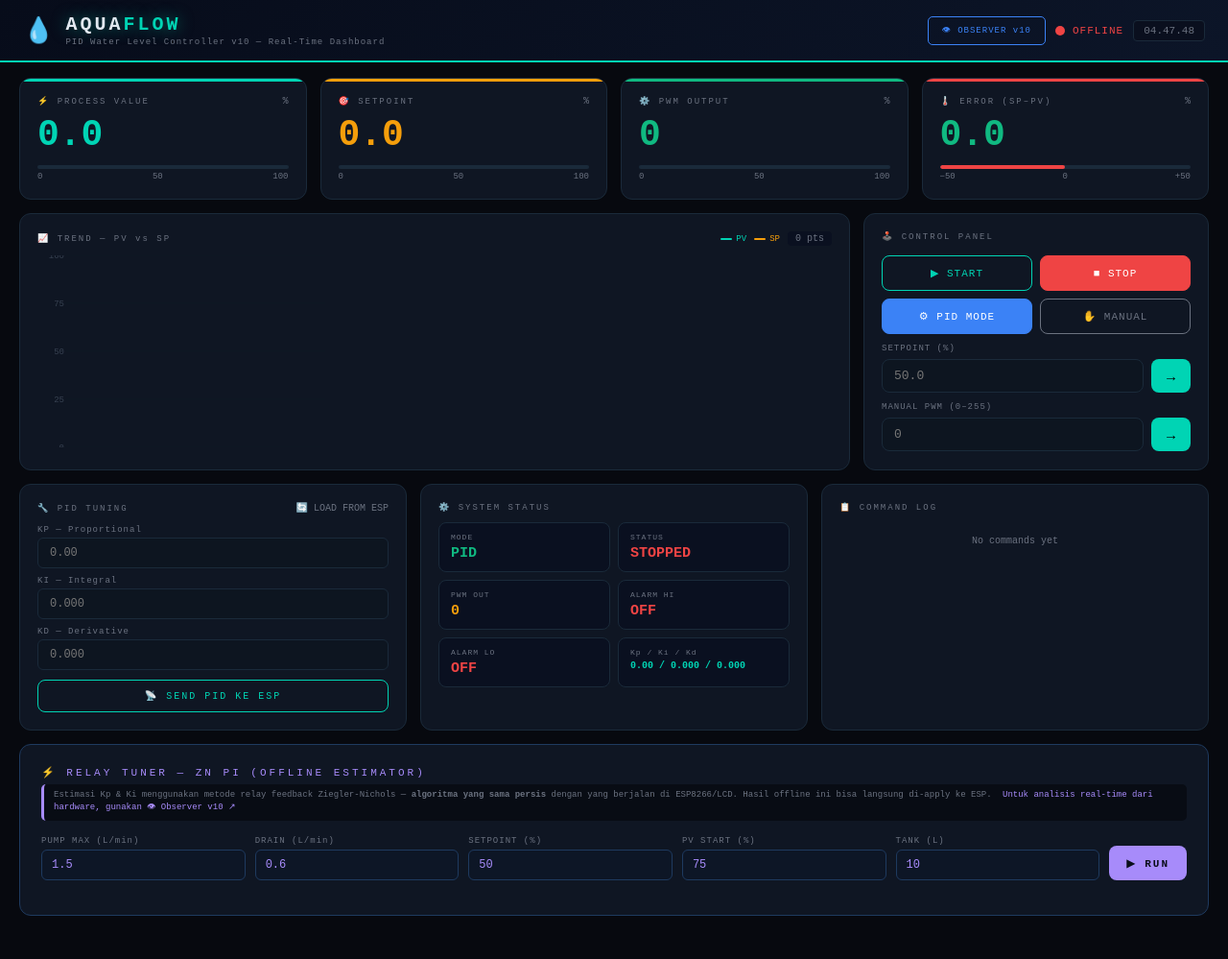
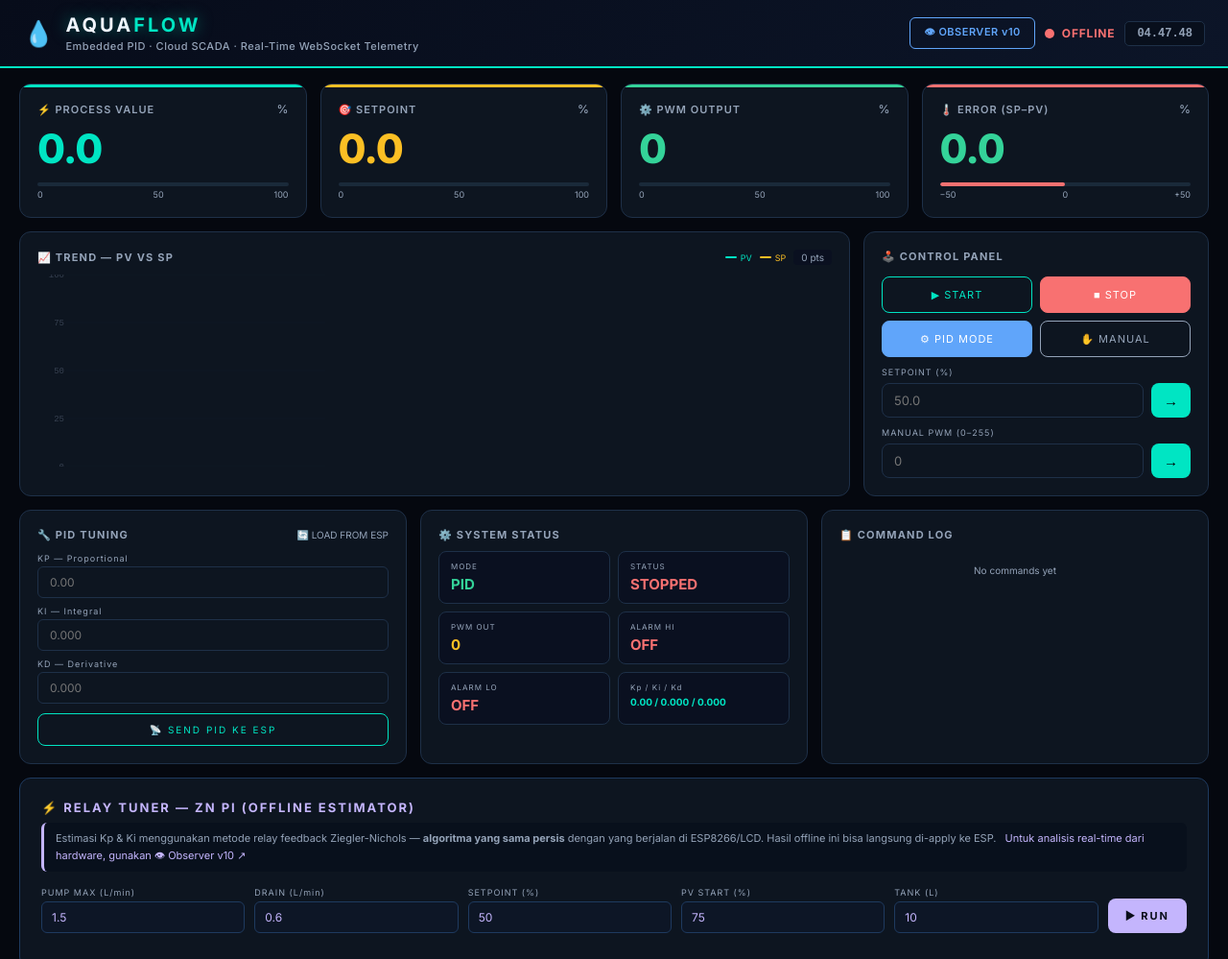
Before and after one commit to botfariz525252-bit/aquaflow-ws, a website: page public/index.html in a window 1280 px wide. Shown: the top 999 px of the page at 96% size. Drawn offline with Linux system fonts and the light colour scheme.

Commit message:
ui: index v11 — Inter font, brighter palette, SCADA subtitle, readability upgrade

```diff
--- a/public/index.html
+++ b/public/index.html
@@ -2,16 +2,19 @@
 <html lang="id">
 <head>
 <meta charset="UTF-8"/>
+<link rel="preconnect" href="https://fonts.googleapis.com"><link rel="preconnect" href="https://fonts.gstatic.com" crossorigin><link href="https://fonts.googleapis.com/css2?family=Inter:wght@400;500;600;700;800&display=swap" rel="stylesheet">
 <meta name="viewport" content="width=device-width,initial-scale=1.0"/>
-<title>AquaFlow v10 — PID Dashboard</title>
+<title>AquaFlow — IoT Water Level Control System</title>
 <style>
 :root{
-  --bg:#07090f;--card:#0f1623;--card2:#111d2e;--border:#1a2a3a;
-  --cyan:#00d4b4;--yellow:#f59e0b;--red:#ef4444;--purple:#a78bfa;
-  --green:#10b981;--blue:#3b82f6;--orange:#f97316;--text:#e2e8f0;--muted:#6b7280;
+  --bg:#05080f;--card:#0d1520;--card2:#101c2e;--border:#1e3048;
+  --cyan:#00e5c3;--yellow:#fbbf24;--red:#f87171;--purple:#c4b5fd;
+  --green:#34d399;--blue:#60a5fa;--orange:#fb923c;
+  --text:#f0f6ff;--muted:#94a3b8;--muted2:#64748b;
+  --glow-cyan:rgba(0,229,195,0.18);
 }
 *{box-sizing:border-box;margin:0;padding:0;}
-body{background:var(--bg);color:var(--text);font-family:'Courier New',monospace;min-height:100vh;}
+body{background:var(--bg);color:var(--text);font-family:'Inter','Segoe UI',system-ui,sans-serif;min-height:100vh;}
 
 /* ===== HEADER ===== */
 .header{background:linear-gradient(135deg,#070c1a,#0c1528);border-bottom:2px solid var(--cyan);padding:14px 24px;display:flex;align-items:center;justify-content:space-between;flex-wrap:wrap;gap:10px;}
@@ -19,19 +22,19 @@ body{background:var(--bg);color:var(--text);font-family:'Courier New',monospace;
 .logo-icon{font-size:26px;}
 .logo-text{font-size:20px;font-weight:bold;letter-spacing:3px;text-shadow:0 0 16px rgba(0,212,180,0.5);}
 .logo-text span{color:var(--cyan);}
-.logo-sub{font-size:9px;color:var(--muted);margin-top:2px;letter-spacing:1px;}
+.logo-sub{font-size:11px;color:var(--muted);margin-top:3px;letter-spacing:0.5px;font-weight:500;}
 .header-right{display:flex;align-items:center;gap:10px;flex-wrap:wrap;}
-.nav-btn{padding:6px 14px;border-radius:5px;border:1px solid var(--border);background:transparent;color:var(--muted);font-family:monospace;font-size:9px;letter-spacing:1px;text-decoration:none;cursor:pointer;transition:all 0.2s;}
+.nav-btn{padding:6px 14px;border-radius:6px;border:1px solid var(--border);background:transparent;color:var(--muted);font-family:inherit;font-size:11px;letter-spacing:0.5px;text-decoration:none;cursor:pointer;transition:all 0.2s;font-weight:600;}
 .nav-btn:hover{border-color:var(--cyan);color:var(--cyan);}
 .nav-btn.observer{border-color:var(--blue);color:var(--blue);}
 .nav-btn.observer:hover{background:var(--blue);color:#000;}
 .status-wrap{display:flex;align-items:center;gap:8px;}
 .status-dot{width:10px;height:10px;border-radius:50%;background:var(--red);transition:all 0.3s;}
 .status-dot.online{background:var(--green);box-shadow:0 0 10px var(--green);}
-.status-text{font-size:11px;letter-spacing:1px;transition:color 0.3s;}
+.status-text{font-size:12px;letter-spacing:0.8px;transition:color 0.3s;font-weight:700;}
 .status-text.online{color:var(--green);}
 .status-text.offline{color:var(--red);}
-.clock{font-size:11px;color:var(--muted);padding:4px 10px;background:#0a0f1e;border-radius:4px;border:1px solid var(--border);}
+.clock{font-size:12px;color:var(--muted);padding:5px 12px;background:#080f1c;border-radius:5px;border:1px solid var(--border);font-weight:600;font-family:'Courier New',monospace;}
 
 /* ===== LAYOUT ===== */
 .main{padding:16px 20px;}
@@ -45,9 +48,9 @@ body{background:var(--bg);color:var(--text);font-family:'Courier New',monospace;
 .metric-card::before{content:'';position:absolute;top:0;left:0;right:0;height:3px;background:var(--accent,var(--cyan));}
 .metric-card:hover{box-shadow:0 0 20px rgba(0,212,180,0.06);}
 .metric-header{display:flex;justify-content:space-between;align-items:center;margin-bottom:8px;}
-.metric-label{font-size:9px;letter-spacing:2px;color:var(--muted);}
-.metric-unit{font-size:10px;color:var(--muted);}
-.metric-value{font-size:38px;font-weight:bold;margin-bottom:10px;transition:color 0.3s;}
+.metric-label{font-size:11px;letter-spacing:1px;color:var(--muted);font-weight:600;}
+.metric-unit{font-size:12px;color:var(--muted);font-weight:500;}
+.metric-value{font-size:42px;font-weight:800;margin-bottom:10px;transition:color 0.3s;letter-spacing:-1px;}
 .prog-wrap{position:relative;}
 .prog-bar{height:4px;background:#1a2a3a;border-radius:2px;overflow:hidden;}
 .prog-fill{height:100%;border-radius:2px;transition:width 0.4s ease;}
@@ -60,7 +63,7 @@ body{background:var(--bg);color:var(--text);font-family:'Courier New',monospace;
 /* ===== CARDS ===== */
 .card{background:var(--card);border:1px solid var(--border);border-radius:12px;padding:18px;}
 .card-header{display:flex;justify-content:space-between;align-items:center;margin-bottom:12px;}
-.card-title{font-size:9px;letter-spacing:2px;color:var(--muted);}
+.card-title{font-size:11px;letter-spacing:1.2px;color:var(--muted);font-weight:700;text-transform:uppercase;}
 
 /* ===== TREND CHART ===== */
 .trend-header{display:flex;justify-content:space-between;align-items:center;margin-bottom:10px;}
@@ -114,8 +117,8 @@ body{background:var(--bg);color:var(--text);font-family:'Courier New',monospace;
 
 /* ===== RELAY TUNER PANEL ===== */
 .relay-panel{background:var(--card);border:1px solid #1e3a5f;border-radius:12px;padding:22px;margin-bottom:14px;}
-.relay-title{font-size:11px;letter-spacing:3px;color:var(--purple);margin-bottom:6px;display:flex;align-items:center;gap:8px;}
-.relay-subtitle{font-size:9px;color:var(--muted);margin-bottom:16px;padding:6px 10px;background:#080c14;border-radius:5px;border-left:3px solid var(--purple);}
+.relay-title{font-size:13px;letter-spacing:2px;color:var(--purple);margin-bottom:8px;display:flex;align-items:center;gap:8px;font-weight:700;}
+.relay-subtitle{font-size:11px;color:var(--muted);margin-bottom:16px;padding:8px 12px;background:#08101c;border-radius:6px;border-left:3px solid var(--purple);line-height:1.6;}
 .relay-grid{display:grid;grid-template-columns:repeat(5,1fr) auto;gap:10px;align-items:end;margin-bottom:14px;}
 .relay-field label{font-size:9px;color:var(--muted);letter-spacing:1px;display:block;margin-bottom:4px;}
 .relay-field input{width:100%;background:#0d1626;border:1px solid #1e3a5f;border-radius:6px;padding:8px 10px;color:var(--purple);font-family:inherit;font-size:12px;outline:none;transition:border-color 0.2s;}
@@ -133,7 +136,7 @@ body{background:var(--bg);color:var(--text);font-family:'Courier New',monospace;
 .relay-stat-val.warn{color:var(--yellow);}
 .relay-stat-val.err{color:var(--red);}
 .relay-kpki{background:#0d1626;border-radius:8px;padding:10px 14px;}
-.relay-kpki-title{font-size:9px;color:var(--muted);letter-spacing:1px;margin-bottom:6px;display:flex;align-items:center;gap:6px;}
+.relay-kpki-title{font-size:11px;color:var(--muted);letter-spacing:0.8px;margin-bottom:8px;display:flex;align-items:center;gap:6px;font-weight:600;}
 .relay-pi-badge{display:inline-block;padding:1px 6px;border-radius:3px;font-size:8px;letter-spacing:1px;background:#0a1a35;color:var(--blue);border:1px solid var(--blue);}
 .relay-kpki-vals{display:grid;grid-template-columns:1fr 1fr 1fr;gap:6px;}
 .relay-kpki-item{text-align:center;}
@@ -143,7 +146,7 @@ body{background:var(--bg);color:var(--text);font-family:'Courier New',monospace;
 .btn-apply:hover{background:var(--cyan);color:#000;}
 .btn-apply:disabled{opacity:0.3;cursor:not-allowed;}
 .relay-chart-wrap{background:#0d1626;border-radius:8px;padding:10px;}
-.relay-chart-title{font-size:9px;color:var(--muted);letter-spacing:1px;margin-bottom:6px;}
+.relay-chart-title{font-size:11px;color:var(--muted);letter-spacing:0.8px;margin-bottom:8px;font-weight:600;}
 .relay-log{background:#0d1626;border-radius:8px;padding:10px 12px;max-height:110px;overflow-y:auto;font-size:10px;color:var(--muted);line-height:1.8;}
 .relay-log .ev-fill{color:#60a5fa;}
 .relay-log .ev-drain{color:#fdba74;}
@@ -177,7 +180,7 @@ body{background:var(--bg);color:var(--text);font-family:'Courier New',monospace;
     <div class="logo-icon">💧</div>
     <div>
       <div class="logo-text">AQUA<span>FLOW</span></div>
-      <div class="logo-sub">PID Water Level Controller v10 — Real-Time Dashboard</div>
+      <div class="logo-sub">Embedded PID · Cloud SCADA · Real-Time WebSocket Telemetry</div>
     </div>
   </div>
   <div class="header-right">
```
